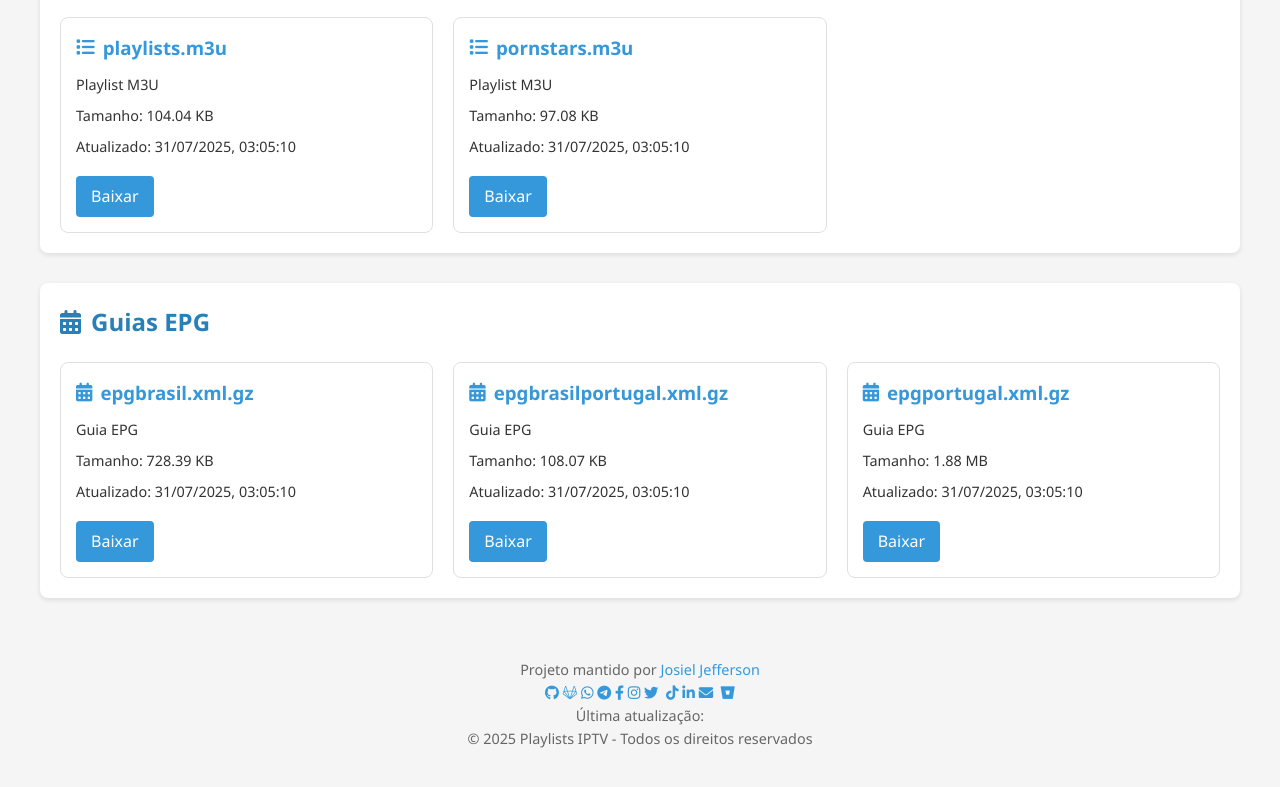
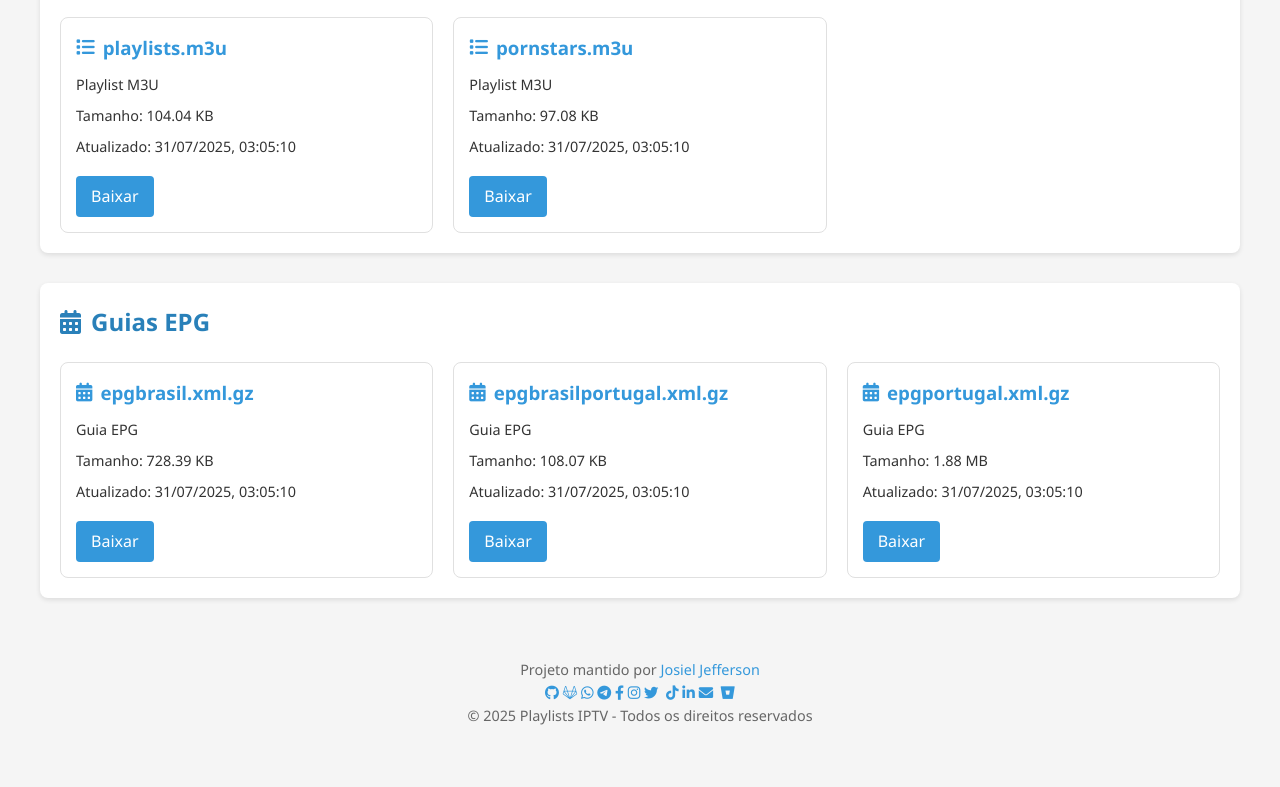
Before and after one commit to josieljluz/josieljluz.github.io., a plain HTML site: page index.html in a window 1280 px wide. Shown: the part 813-1600 px from the top of the page. Drawn offline with Linux system fonts and the light colour scheme.

Commit message:
Update index.html

```diff
--- a/index.html
+++ b/index.html
@@ -255,8 +255,9 @@
             </div>
 
             <!-- Informação de build com data dinâmica -->
+            <!-- <p class="build-info">Última atualização: <time id="build-date" datetime=""></time></p>
 
-            <p>Última atualização: <span id="last-update"></span></p>
+            <p>Atualizado automaticamente - Última atualização: <span id="last-update"></span></p> -->
 
             <p>© <span id="current-year"></span> Playlists IPTV - Todos os direitos reservados</p>
         </div>
```
